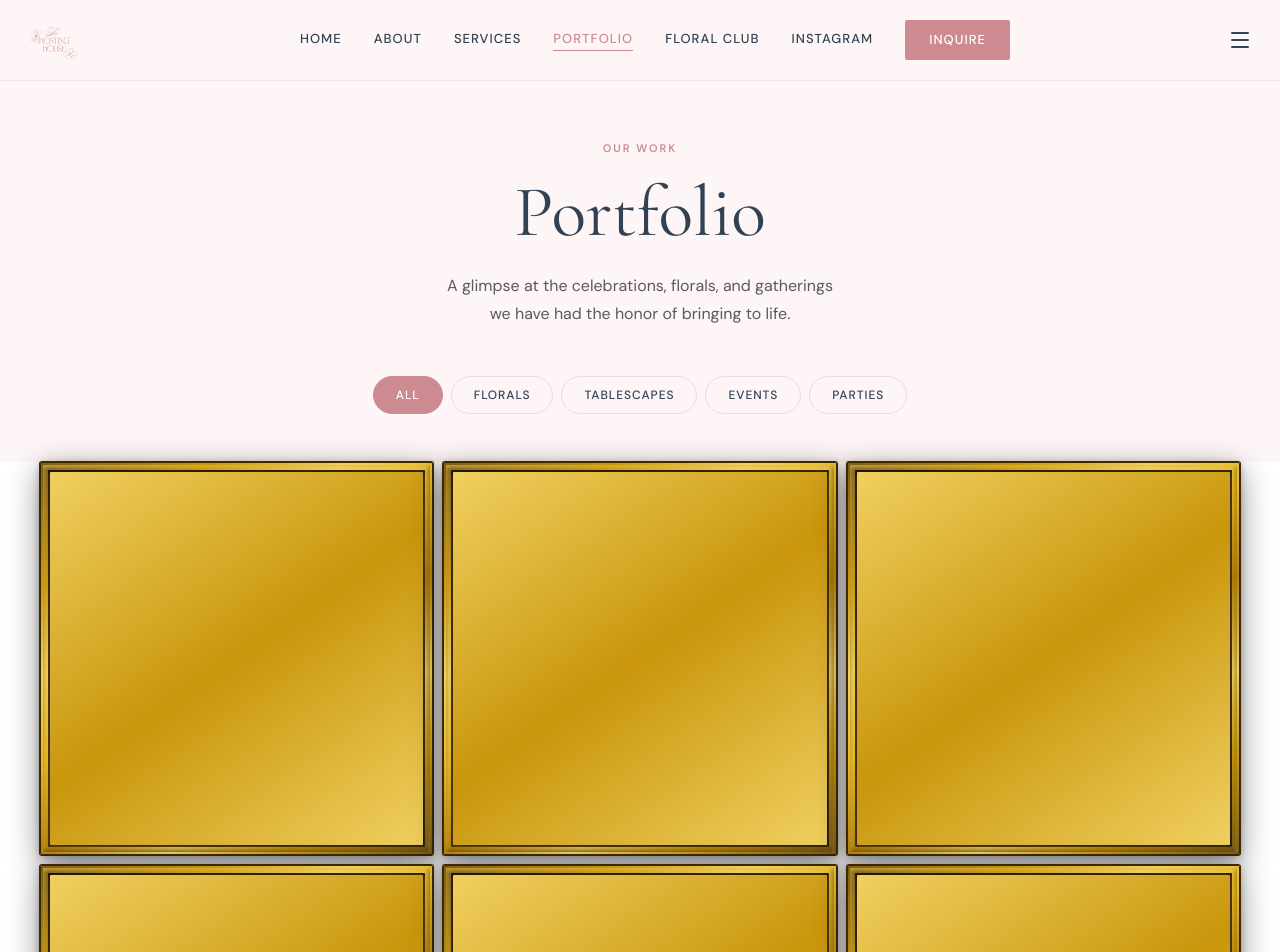
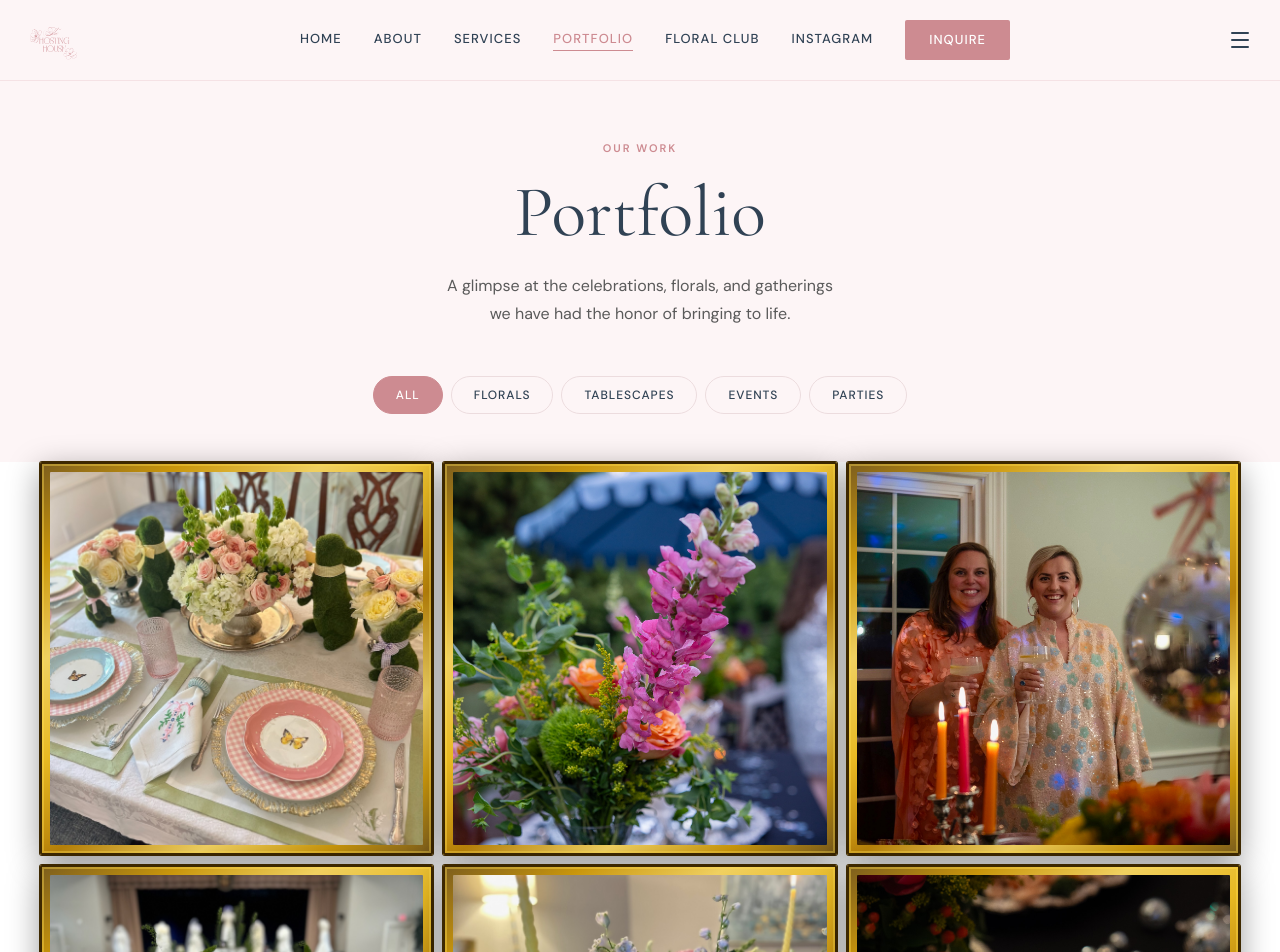
Before and after one commit to steinbros1012/hosting-house-nc, a Next.js app: page /portfolio in a window 1280 px wide. Shown: the top 952 px of the page. Built offline with nearby package versions, Linux system fonts and the light colour scheme; a web font is replaced by a local one.

Commit message:
fix: remove overlay layers covering photos in frame

```diff
--- a/components/OrnateFrame.tsx
+++ b/components/OrnateFrame.tsx
@@ -2,62 +2,13 @@ export default function OrnateFrame({ children }: { children: React.ReactNode })
   return (
     <div
       style={{
-        position: "relative",
-        padding: "14px",
-        background: "linear-gradient(145deg, #7a5c1e 0%, #c9960c 18%, #f0d060 32%, #e8b923 45%, #b8820a 58%, #f0d060 72%, #c9960c 85%, #7a5c1e 100%)",
-        boxShadow: `
-          0 0 0 1px #3d2800,
-          inset 0 0 0 1px #3d2800,
-          0 8px 32px rgba(0,0,0,0.45),
-          0 2px 8px rgba(0,0,0,0.3)
-        `,
+        padding: "10px",
+        background: "linear-gradient(145deg, #7a5c1e 0%, #c9960c 15%, #f0d060 30%, #e8b923 45%, #b8820a 60%, #f0d060 75%, #c9960c 88%, #7a5c1e 100%)",
+        boxShadow: "0 0 0 1px #3d2800, inset 0 0 0 2px #3d2800, inset 0 0 0 4px rgba(255,220,80,0.4), 0 8px 32px rgba(0,0,0,0.4)",
         borderRadius: "2px",
       }}
     >
-      {/* Outer raised ridge */}
-      <div
-        style={{
-          position: "absolute",
-          inset: "3px",
-          borderRadius: "1px",
-          boxShadow: `
-            inset 0 2px 4px rgba(255,220,80,0.6),
-            inset 0 -2px 4px rgba(60,35,0,0.6),
-            inset 2px 0 4px rgba(255,220,80,0.3),
-            inset -2px 0 4px rgba(60,35,0,0.3)
-          `,
-          pointerEvents: "none",
-          zIndex: 1,
-        }}
-      />
-      {/* Inner dark channel */}
-      <div
-        style={{
-          position: "absolute",
-          inset: "8px",
-          borderRadius: "1px",
-          background: "linear-gradient(145deg, #3d2800, #6b4c11, #3d2800)",
-          boxShadow: "inset 0 2px 6px rgba(0,0,0,0.7), inset 0 -1px 3px rgba(200,150,0,0.3)",
-          pointerEvents: "none",
-          zIndex: 1,
-        }}
-      />
-      {/* Inner gold bead */}
-      <div
-        style={{
-          position: "absolute",
-          inset: "10px",
-          borderRadius: "1px",
-          background: "linear-gradient(145deg, #f0d060, #c9960c, #f0d060)",
-          boxShadow: "0 1px 3px rgba(0,0,0,0.4)",
-          pointerEvents: "none",
-          zIndex: 1,
-        }}
-      />
-      {/* Photo content */}
-      <div style={{ position: "relative", zIndex: 0 }}>
-        {children}
-      </div>
+      {children}
     </div>
   );
 }
```
